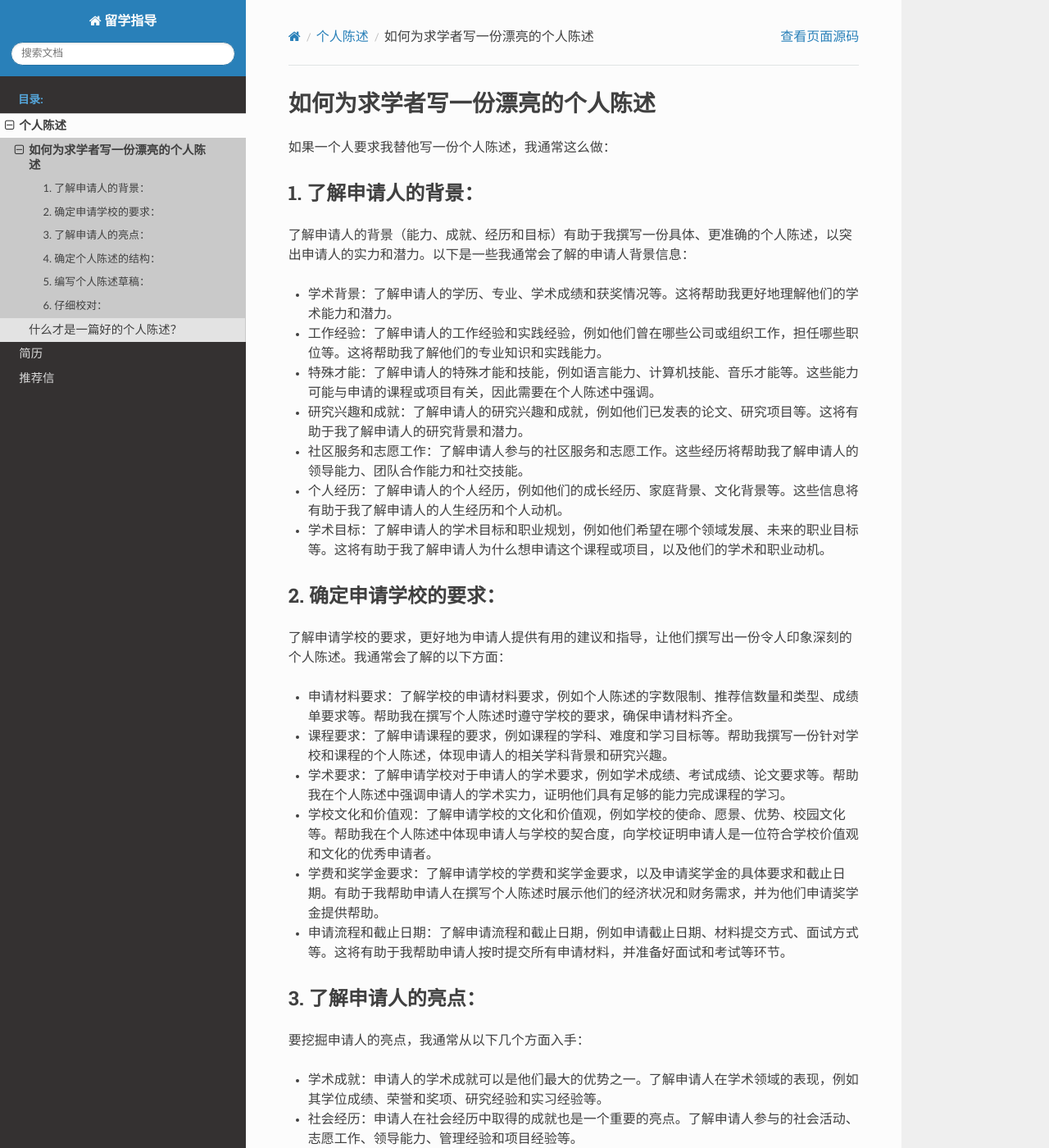
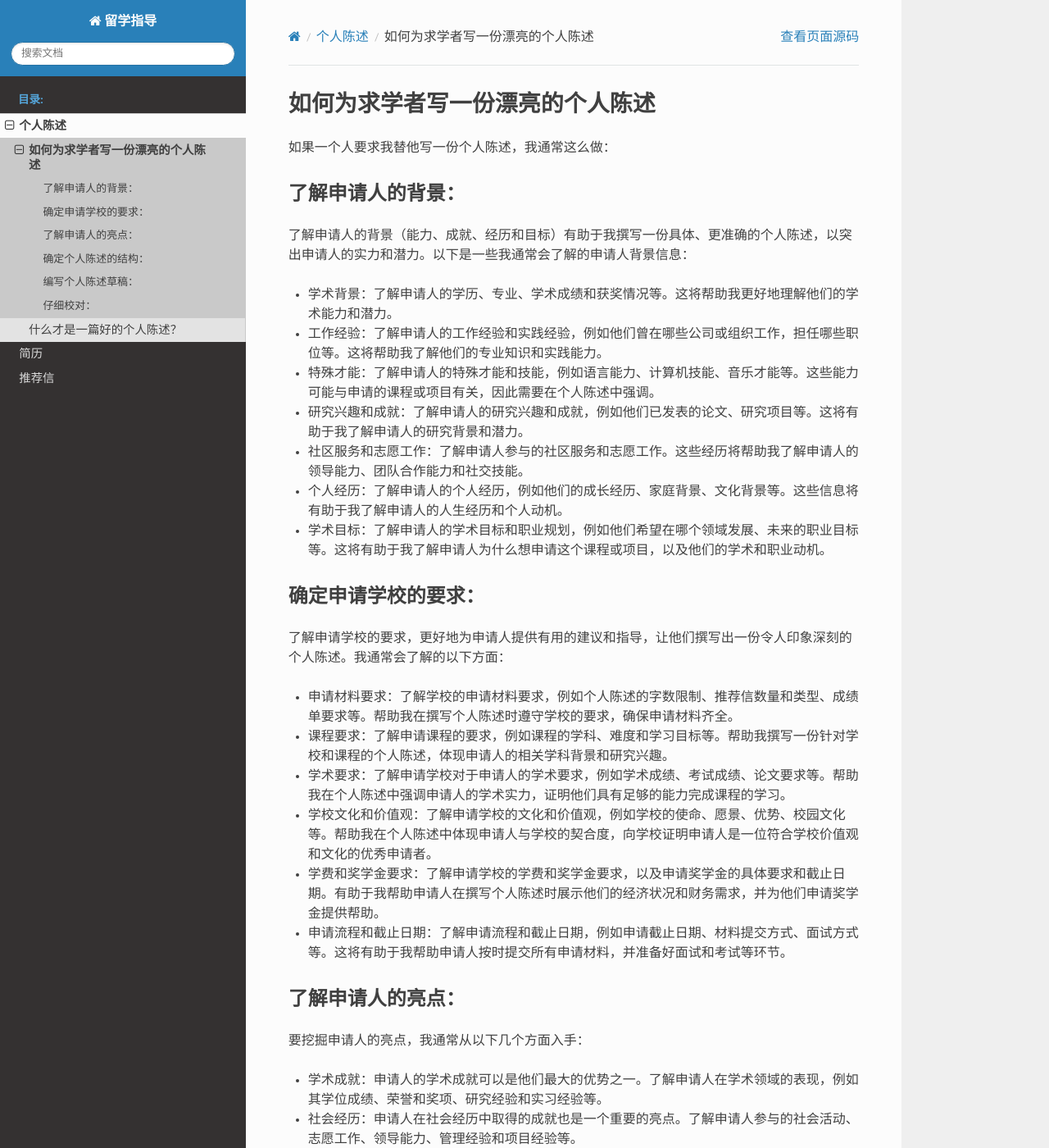
Before and after one commit to shuo1118/liuxue, a Sphinx documentation site: the page built from docs/source/ps/ps.rst, in a window 1280 px wide and 1400 px high. Shown: the whole window at 82% size. Built offline with Sphinx 7.4.7 and the Read the Docs theme 2.0.0, drawn with Linux system fonts in a browser that asks for light colours; pages that are not in the unit, such as notebooks, are missing from menus; some of the changed text lies outside the part shown.

Commit message:
Update ps.rst

```diff
--- a/docs/source/ps/ps.rst
+++ b/docs/source/ps/ps.rst
@@ -3,7 +3,7 @@
 
 如果一个人要求我替他写一份个人陈述，我通常这么做：
 
-1. 了解申请人的背景：
+了解申请人的背景：
 ----------
 
 了解申请人的背景（能力、成就、经历和目标）有助于我撰写一份具体、更准确的个人陈述，以突出申请人的实力和潜力。以下是一些我通常会了解的申请人背景信息：
@@ -17,7 +17,7 @@
 - 学术目标：了解申请人的学术目标和职业规划，例如他们希望在哪个领域发展、未来的职业目标等。这将有助于我了解申请人为什么想申请这个课程或项目，以及他们的学术和职业动机。
 
 
-2. 确定申请学校的要求：
+确定申请学校的要求：
 ----------
 
 了解申请学校的要求，更好地为申请人提供有用的建议和指导，让他们撰写出一份令人印象深刻的个人陈述。我通常会了解的以下方面：
@@ -30,7 +30,7 @@
 - 申请流程和截止日期：了解申请流程和截止日期，例如申请截止日期、材料提交方式、面试方式等。这将有助于我帮助申请人按时提交所有申请材料，并准备好面试和考试等环节。
 
 
-3. 了解申请人的亮点：
+了解申请人的亮点：
 ----------
 
 要挖掘申请人的亮点，我通常从以下几个方面入手：
@@ -43,7 +43,7 @@
 通过了解申请人的亮点，可以帮助申请人撰写一份具有说服力和吸引力的个人陈述，为他们赢得海外高校的入学机会。
 
 
-4. 确定个人陈述的结构：
+确定个人陈述的结构：
 ----------
 
 我会基于收集到的信息，制定一个合适的个人陈述结构，确保它包含重要的信息，并且吸引招生者的注意力。个人陈述的结构可以根据申请人的具体情况和申请要求来确定。以下是一个典型的个人陈述结构：
@@ -58,12 +58,12 @@
 需要注意的是，这个结构仅供参考。我会根据具体情况自行决定个人陈述的结构和内容。您应该根据申请学校的具体要求和文化，以及申请人的个人情况和优势，调整和定制结构和内容。
 
 
-5. 编写个人陈述草稿：
+编写个人陈述草稿：
 ----------
 
 以申请人提供的信息为基础，撰写一个初稿。我会和申请人一起讨论和修改草稿，以确保它符合他们的期望和要求。
 
-6. 仔细校对：
+仔细校对：
 ----------
 
 检查并确保个人陈述没有拼写、语法或其他错误，并且符合申请要求。
```
